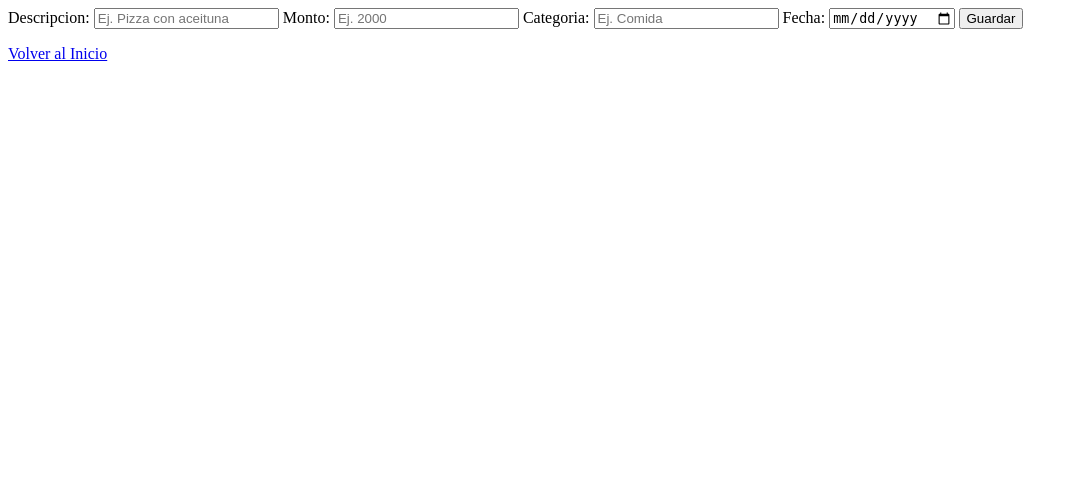
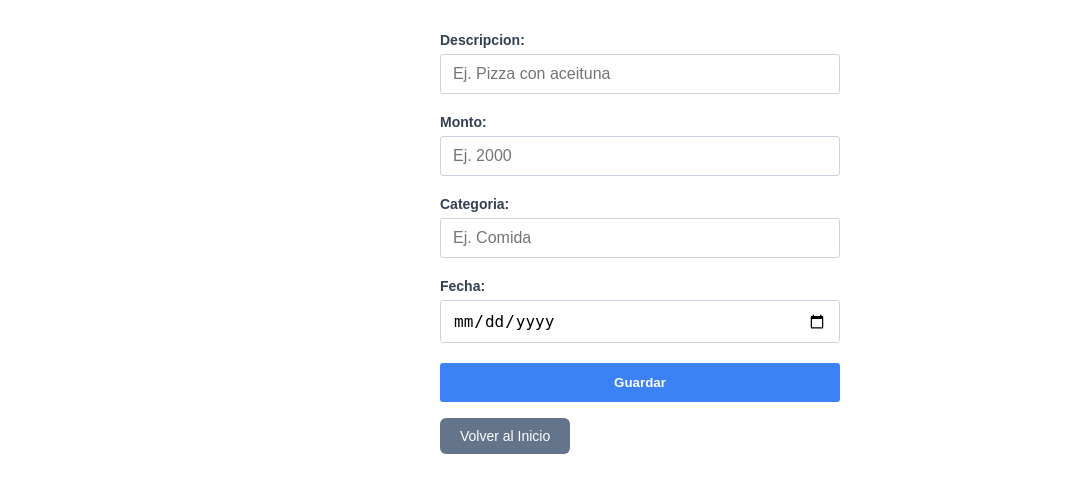
Before and after one commit to enzoscanio22/gestor-gastos-flask, a Flask app: page /agregar in a window 1280 px wide. Shown: the top 493 px of the page, without its empty margins (0-1078 px from the left). Run offline with Flask 3, Linux system fonts and the light colour scheme.

Commit message:
Cree el CSS del proyecto

```diff
--- a/app.py
+++ b/app.py
@@ -76,11 +76,6 @@ def eliminar_gasto():
 if __name__ == "__main__":
     app.run(debug = True)
 
-# @app.route("/productos")
-# def productos():
-#     lista = [("Mouse", 500), ("Teclado", 1200)]
-#     return render_template("productos.html", items = lista, cantidad = len(lista))
-
 # methods=["POST"] indica que esa ruta acepta solo envíos de formulario
 # request.form[...] te da los datos enviados, siempre como texto (¿te suena de input()?)
 # redirect(url_for("inicio")) manda al navegador de vuelta a otra página; "inicio" es el nombre de la función de esa ruta
--- a/requirements.txt
+++ b/requirements.txt
@@ -32,3 +32,8 @@ flask
 ## funciones
 ## datos
 ## rutas
+
+# ==========================================
+# Links interesantes de claude
+
+# https://www.youtube.com/watch?v=ZBrptdxnEzU
--- /dev/null
+++ b/static/style.css
@@ -0,0 +1,169 @@
+body {
+    font-family: "Roboto", sans-serif;
+    margin: 2rem;
+}
+
+h1 {color: #2c3e50;}
+
+h2 {color: #2c3e50;}
+
+/* Estilos de la barra de navegación */
+.navbar {
+    background-color: #1a1a2e;
+    display: flex;                                /* Hace que los elementos se posicionen de forma horizontal automáticamente sin usar configuraciones antiguas y complejas */
+    justify-content: space-between;               /* Separa el logo de los enlaces */
+    align-items: center;                          /* Centra verticalmente los elementos */
+    padding: 2px 30px;
+    box-shadow: 0 4px 6px rgba(0, 0, 0, 0.1);   /* Sombra sutil inferior */
+}
+
+/* Contenedor de los enlaces */
+.nav-links {
+    list-style: none;         /* Quita los puntos de la lista (ul) */
+    display: flex;            /* Pone los li uno al lado del otro */
+    align-items: center;
+}
+/* Separa los links del navbar */
+.nav-links li {
+    margin-left: 20px;
+}
+
+/* Estilo de los enlaces individuales */
+.nav-links a {
+    color: #e2e2e2;
+    text-decoration: none;          /* Quita el subrayado */
+    font-size: 16px;
+    transition: color 0.3s ease;    /* Transición suave al pasar el mouse */
+}
+
+/* Efecto Hover (cuando pasas el mouse por encima) */
+.nav-links a:hover {
+    color: #4e85cc;
+}
+
+.nav-links .nav-btn:hover {
+    background-color: #fff;
+    color: #1a1a2e;
+}
+
+/* Contenedor principal de la tabla */
+.table {
+  border-collapse: collapse;        /* Une los bordes dobles en uno solo */
+  width: 25%;                       /* Hace que ocupe todo el ancho */
+  font-family: sans-serif;          /* Cambia la tipografía a una más limpia */
+}
+
+/* Estilo general para todas las celdas */
+.table th, .table td {
+  border: 1px solid #e2e8f0;      /* Borde de 1px, línea continua, color gris claro */
+  padding: 12px 15px;               /* Espaciado interno: 12px arriba/abajo, 15px a los lados */
+}
+
+/* Estilo exclusivo para el bloque de arriba (Encabezado) */
+.table th {
+  background-color: #0f172a;      /* Color de fondo */
+  color: white;                   /* Color del texto (blanco) */
+  font-size: 14px;                  /* Tamaño del fondo */
+}
+
+/* Color intercalado en las filas para que sea más fácil de leer */
+.table tr:nth-child(even) {
+    background-color: #e5f0fc;
+}
+
+/* Contenedor general del formulario */
+.form-container {
+    max-width: 400px;            /* Limita el ancho para que no se estire demasiado */
+    margin: 0 auto;              /* Lo centra en la pantalla */
+    font-family: sans-serif;
+}
+
+/* Estilo para los títulos de los campos */
+.form-container label {
+  display: block;               /* Hace que el título se coloque ARRIBA del input */
+  margin-bottom: 6px;           /* Separa el título de su respectivo input */
+  color: #334155;
+  font-weight: bold;            /* Texto seminegrita */
+  font-size: 14px;
+}
+
+/* Estilo general para todos los campos de entrada */
+.form-container input[type="text"],
+.form-container input[type="number"],
+.form-container input[type="date"],
+.form-container textarea {
+  width: 100%;
+  padding: 10px 12px;
+  margin-bottom: 20px;              /* Separa este input del siguiente elemento hacia abajo */
+  border: 1px solid #cbd5e1;
+  border-radius: 3px;
+  box-sizing: border-box;           /* Evita que el padding deforme el ancho total */
+  font-size: 16px;
+}
+
+/* Efecto visual cuando el usuario hace clic para escribir (Focus) */
+.form-container input:focus,
+.form-container textarea:focus {
+  border-color: #3b82f6;                /* El borde cambia a azul */
+  box-shadow: 0 0 0 3px #dbeafe;        /* Agrega un sutil brillo celeste alrededor */
+}
+
+/* Botón de enviar */
+.form-container button {
+  width: 100%;
+  padding: 12px;
+  background-color: #3b82f6;
+  color: white;
+  border: none;
+  border-radius: 3px;
+  font-weight: bold;
+  cursor: pointer;                    /* Cambia el cursor a la manito */
+}
+
+/* Efecto al pasar el mouse por encima del botón */
+.form-container button:hover {
+  background-color: #2563eb;   /* Azul más oscuro */
+}
+
+/* Boton de Volver al Inicio */
+.btn-regresar {
+  display: inline-block;         /* Permite asignarle márgenes y espaciados */
+  text-decoration: none;         /* Le quita el subrayado feo por defecto */
+  background-color: #64748b;
+  color: white;
+  padding: 10px 20px;            /* Espaciado interno (alto y ancho) */
+  border-radius: 6px;
+  font-weight: 500;
+  font-size: 14px;
+  transition: background 0.2s;   /* Hace que el cambio de color sea suave */
+}
+
+/* Efecto al pasar el mouse de boton de Volver al Inicio*/
+.btn-regresar:hover {
+  background-color: #475569;   /* Un gris más oscuro */
+}
+
+/* Boton de Volver al Inicio */
+.btn-eliminar {
+  display: inline-block;
+  text-decoration: none;         /* Le quita el subrayado feo por defecto */
+  background-color: #d1503a;
+  color: white;
+  padding: 10px 15px;            /* Espaciado interno (alto y ancho) */
+  border-radius: 2px;
+  font-weight: 500;
+  font-size: 14px;
+  cursor: pointer;
+  transition: background 0.2s;   /* Hace que el cambio de color sea suave */
+}
+
+/* Efecto al pasar el mouse de boton de Volver al Inicio*/
+.btn-eliminar:hover {
+  background-color: #e25f48;   /* Un gris más oscuro */
+}
+
+.aviso-error {
+    padding: 0.5rem;
+    color: red;
+    font-weight: 100%;
+}
--- a/templates/agregar.html
+++ b/templates/agregar.html
@@ -1,11 +1,7 @@
-<!DOCTYPE html>
-<html lang="es">
-<head>
-    <meta charset="UTF-8">
-    <meta name="viewport" content="width=device-width, initial-scale=1.0">
-    <title>Agregar Gasto</title>
-</head>
-<body>
+{% extends "base.html" %}
+{% block titulo %}Agregar Gasto{% endblock %}
+{% block contenido %}
+    <div class="form-container">
         <form action="/agregar" method="post">
             <label>Descripcion:</label>
             <input type="text" name="descripcion" value="{{ descripcion }}" placeholder="Ej. Pizza con aceituna" required>
@@ -22,11 +18,12 @@
             <button type="submit">Guardar</button>
 
             {% if error %}
-            <p style="color: red;">{{ error }}</p>
+                <p class="aviso-error">{{ error }}</p>
             {% endif %}
         </form>
 
-    <p><a href="{{ url_for('inicio') }}">Volver al Inicio</a></p>
+        <p><a href="{{ url_for('inicio') }}" class="btn-regresar">Volver al Inicio</a></p>
 
-</body>
-</html>
+    </div>
+
+{% endblock %}
--- /dev/null
+++ b/templates/base.html
@@ -0,0 +1,12 @@
+<!DOCTYPE html>
+<html lang="es">
+<head>
+    <meta charset="UTF-8">
+    <meta name="viewport" content="width=device-width, initial-scale=1.0">
+    <title>{% block titulo %}Mi Pagina Web{% endblock %}</title>
+</head>
+    <link rel="stylesheet" href="{{ url_for('static', filename='style.css') }}">
+<body>
+    {% block contenido %}{% endblock %}
+</body>
+</html>
```
Also changed, not shown: templates/eliminar.html (+8 -14 lines), templates/index.html (+9 -15 lines), templates/productos.html (deleted, +0 -19 lines). Lines whose indentation alone changed are shown as unchanged.
